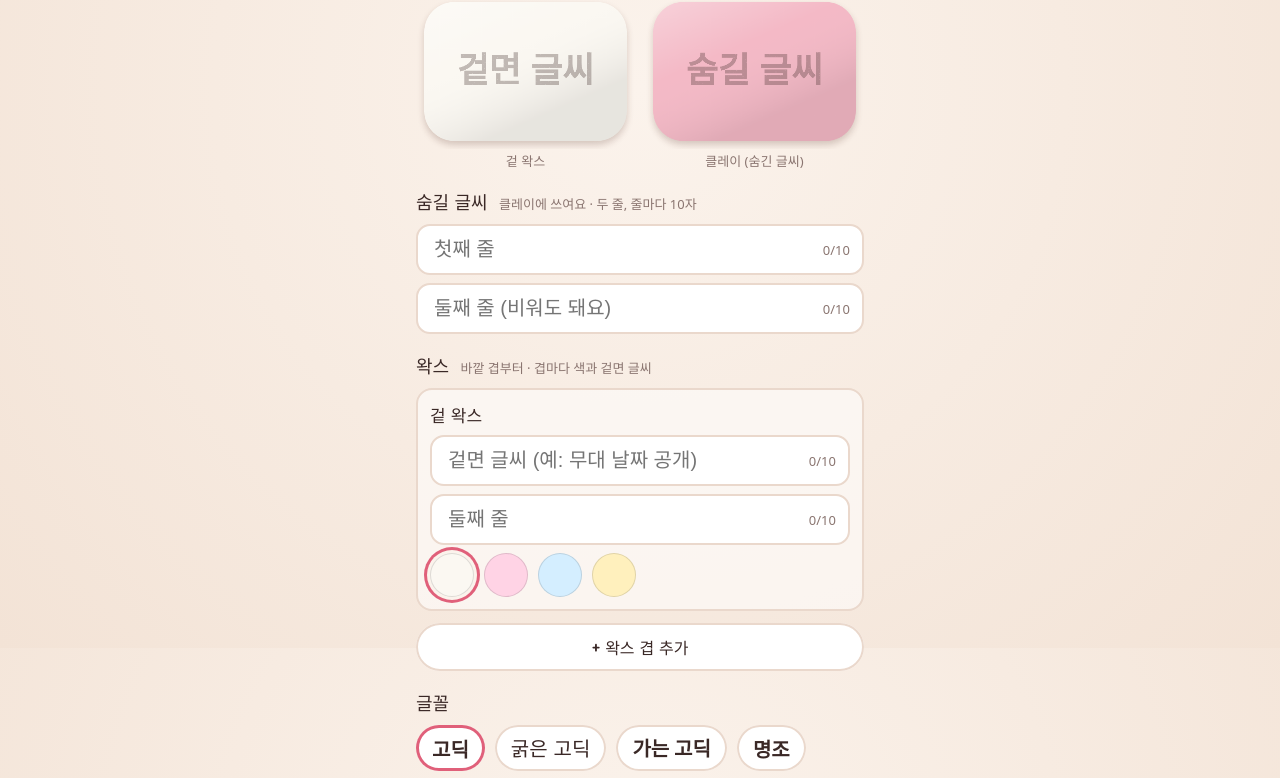
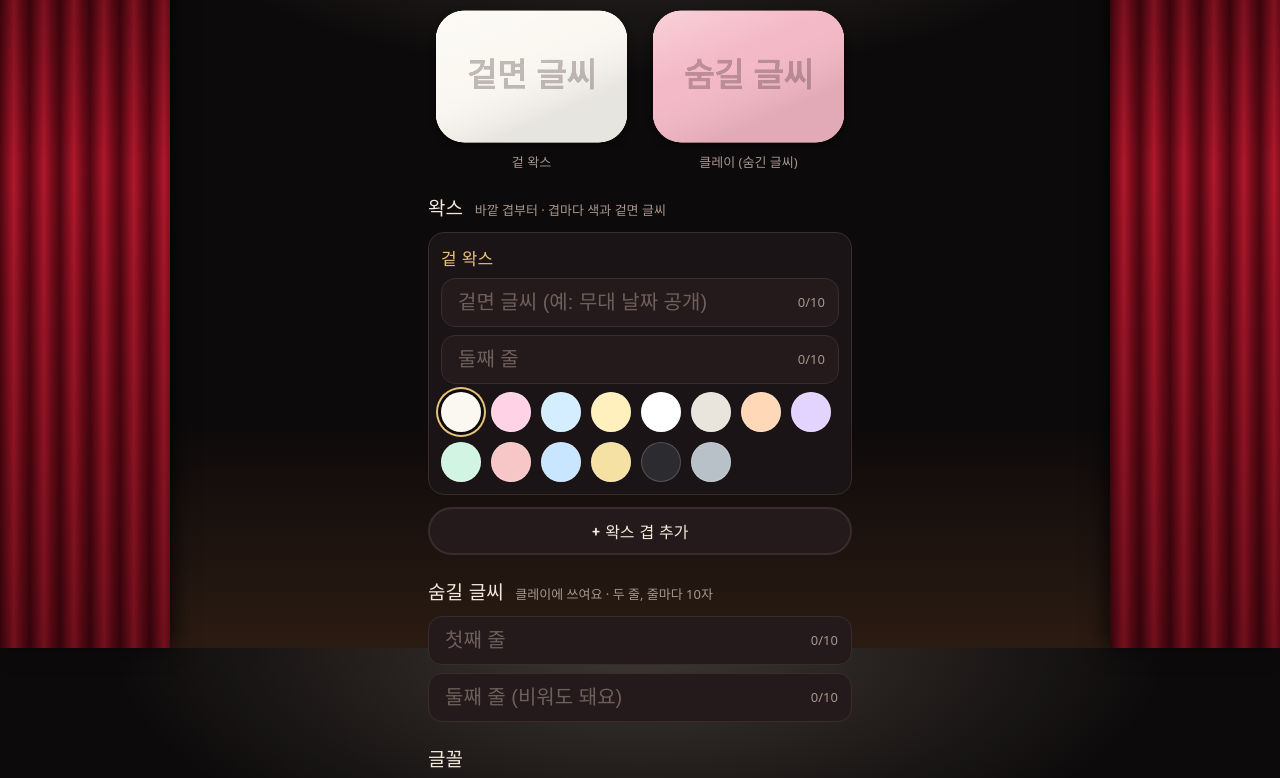
Before and after one commit to greeeneeer/waxMessage-web, a plain HTML site: page index.html in a window 1280 px wide. Shown: the part 152-930 px from the top of the page. Drawn offline with Linux system fonts and the light colour scheme; a web font is replaced by a local one.

Commit message:
버튼 동시·0.3배, 색 추가, 작성 화면 무대 테마
Co-Authored-By: Claude Opus 5.5 <noreply@anthropic.com>

```diff
--- a/index.html
+++ b/index.html
@@ -20,6 +20,8 @@
 </head>
 <body>
   <!-- 작성 화면 -->
+  <div class="curtain left" aria-hidden="true"></div>
+  <div class="curtain right" aria-hidden="true"></div>
   <main id="compose" class="compose">
     <header class="brand">
       <h1>왁뿌 비누</h1>
@@ -31,15 +33,15 @@
     <div id="previews" class="previews"></div>
 
     <section class="field">
+      <h2 class="field-title">왁스 <small>바깥 겹부터 · 겹마다 색과 겉면 글씨</small></h2>
+      <div id="layers" class="layers"></div>
+      <button id="addLayer" type="button" class="secondary add-layer">+ 왁스 겹 추가</button>
+    </section>
+
+    <section class="field">
       <label class="field-title" for="l1">숨길 글씨 <small>클레이에 쓰여요 · 두 줄, 줄마다 10자</small></label>
       <div class="line"><input id="l1" type="text" maxlength="10" autocomplete="off" placeholder="첫째 줄" /><span id="n1" class="count">0/10</span></div>
       <div class="line"><input id="l2" type="text" maxlength="10" autocomplete="off" placeholder="둘째 줄 (비워도 돼요)" /><span id="n2" class="count">0/10</span></div>
-    </section>
-
-    <section class="field">
-      <h2 class="field-title">왁스 <small>바깥 겹부터 · 겹마다 색과 겉면 글씨</small></h2>
-      <div id="layers" class="layers"></div>
-      <button id="addLayer" type="button" class="secondary add-layer">+ 왁스 겹 추가</button>
     </section>
 
     <section class="field">
--- a/src/compose.js
+++ b/src/compose.js
@@ -235,7 +235,7 @@ function drawSoapTop(cv, color, data, placeholder) {
   const r = w * (SOAP.r / SOAP.w) * 1.4;
 
   ctx.save();
-  ctx.shadowColor = 'rgba(80, 40, 30, 0.22)';
+  ctx.shadowColor = 'rgba(0, 0, 0, 0.6)';
   ctx.shadowBlur = 16;
   ctx.shadowOffsetY = 8;
   roundRect(ctx, x, y, w, h, r);
--- a/src/play.js
+++ b/src/play.js
@@ -24,10 +24,10 @@ const FINISH_AT = 0.9; // 왁스 넓이의 이만큼이 떨어지면 남은 것
 const HOLD_MS = 420; // 이만큼 누르고 있으면 '꾹'
 
 // 왁뿌 버튼: 크기(본 덩어리 대비), 자리 (덩어리보다 조금 아래, 카메라 쪽)
-const BTN_SCALE = 0.38;
+const BTN_SCALE = 0.3;
 const BTN_Y = -1.15;
 const BTN_Z = 2.0;
-const BTN_GAP_X = 0.84;
+const BTN_GAP_X = 0.68;
 const REVEAL_AT = 0.95; // 클레이 글씨 획의 이만큼이 드러나면 버튼이 올라온다
 
 const LUMP_Y = 0.35; // 덩어리가 떠 있는 높이
@@ -465,7 +465,7 @@ export async function startPlay(data) {
       group.position.set(x, FLOOR_Y - 1.2, BTN_Z);
       group.visible = false;
       scene.add(group);
-      const btn = { group, action, pressed: false, rise: -1, delay: i * 0.18, from: FLOOR_Y - 1.2 };
+      const btn = { group, action, pressed: false, rise: -1, delay: 0, from: FLOOR_Y - 1.2 };
       const clay = new THREE.Mesh(soapGeometry(), clayMat);
       clay.castShadow = clay.receiveShadow = true;
       clay.userData.button = btn;
--- a/src/share.js
+++ b/src/share.js
@@ -16,12 +16,32 @@ export const PALETTE = {
     ['#ffe08a', '레몬'],
     ['#c4d4ff', '하늘'],
     ['#f3e8d6', '우유'],
+    ['#ff9e80', '복숭아'],
+    ['#ffb347', '오렌지'],
+    ['#d7b8f3', '라벤더'],
+    ['#9ad3de', '청록'],
+    ['#a8d672', '라임'],
+    ['#c49a6c', '캐러멜'],
+    ['#8d6e63', '코코아'],
+    ['#f06292', '체리'],
+    ['#7986cb', '블루베리'],
+    ['#4f4f5a', '먹물'],
   ],
   wax: [
     ['#fbf8f2', '우유빛'],
     ['#ffd3e5', '분홍'],
     ['#d4eeff', '파랑'],
     ['#fff0bd', '노랑'],
+    ['#ffffff', '하양'],
+    ['#e9e4dc', '회색빛'],
+    ['#ffd8b8', '살구'],
+    ['#e3d4ff', '연보라'],
+    ['#d2f5e3', '민트'],
+    ['#f7c6c7', '장밋빛'],
+    ['#c8e6ff', '하늘'],
+    ['#f5e1a4', '꿀'],
+    ['#2b2b30', '검정'],
+    ['#b8c0c8', '은빛'],
   ],
   ink: [
     ['#3a2826', '초코'],
--- a/style.css
+++ b/style.css
@@ -1,12 +1,14 @@
 :root {
-  --bg: #fbf3ec;
-  --bg2: #f3e3d6;
-  --ink: #3a2826;
-  --muted: #8a7570;
-  --accent: #e0607a;
-  --accent-ink: #ffffff;
-  --card: #ffffff;
-  --line: #ead8cc;
+  /* 깨기 화면과 같은 무대 테마: 어두운 무대, 핀 조명, 빨간 커튼, 금빛 강조 */
+  --bg: #0d0a0b;
+  --ink: #f4e9da;
+  --muted: #a8968d;
+  --accent: #b3122b;
+  --accent-ink: #fff4e4;
+  --gold: #e7c27d;
+  --card: #1b1416;
+  --card2: #241a1c;
+  --line: #3b2b2b;
   --title: 'Jua', system-ui, sans-serif;
 }
 
@@ -15,11 +17,34 @@
 html, body {
   margin: 0;
   min-height: 100%;
-  background: radial-gradient(circle at 50% 30%, var(--bg) 0%, var(--bg2) 100%) fixed;
   color: var(--ink);
   font-family: system-ui, -apple-system, 'Apple SD Gothic Neo', sans-serif;
   -webkit-tap-highlight-color: transparent;
 }
+body {
+  /* 위에서 내리꽂는 핀 조명 + 바닥 쪽 마루 빛 */
+  background:
+    radial-gradient(ellipse 55% 38% at 50% 0%, rgba(255, 236, 205, 0.2), transparent 75%),
+    linear-gradient(180deg, transparent 72%, rgba(120, 72, 38, 0.28) 100%),
+    var(--bg);
+  background-attachment: fixed;
+}
+
+/* 양옆 빨간 커튼 */
+.curtain {
+  position: fixed;
+  top: 0;
+  bottom: 0;
+  width: clamp(12px, calc((100vw - 540px) / 2), 170px);
+  pointer-events: none;
+  z-index: 0;
+  background:
+    linear-gradient(180deg, rgba(0, 0, 0, 0.55), rgba(0, 0, 0, 0) 40%, rgba(0, 0, 0, 0.35)),
+    repeating-linear-gradient(90deg, #4e0610 0, #8e1022 9px, #b0182c 14px, #7a0c1b 22px, #4e0610 30px);
+}
+.curtain.left { left: 0; box-shadow: 6px 0 18px rgba(0, 0, 0, 0.6); }
+.curtain.right { right: 0; box-shadow: -6px 0 18px rgba(0, 0, 0, 0.6); }
+body.mode-play .curtain { display: none; }
 
 button {
   font: inherit;
@@ -31,8 +56,8 @@ button {
   cursor: pointer;
 }
 button:disabled { opacity: 0.4; cursor: default; }
-.primary { background: var(--accent); color: var(--accent-ink); }
-.secondary { background: var(--card); color: var(--ink); box-shadow: inset 0 0 0 2px var(--line); }
+.primary { background: var(--accent); color: var(--accent-ink); box-shadow: 0 6px 18px rgba(179, 18, 43, 0.35); }
+.secondary { background: var(--card2); color: var(--ink); box-shadow: inset 0 0 0 2px var(--line); }
 .ghost { background: transparent; color: var(--muted); }
 
 /* 모드 전환 */
@@ -43,29 +68,39 @@ body.mode-play { overflow: hidden; overscroll-behavior: none; background: #0d0a0
 
 /* 작성 화면 */
 .compose {
+  position: relative;
+  z-index: 1;
   max-width: 480px;
   margin: 0 auto;
-  padding: 24px 16px calc(32px + env(safe-area-inset-bottom));
+  padding: 28px 28px calc(36px + env(safe-area-inset-bottom));
 }
 .brand { text-align: center; }
-.brand h1 { font-family: var(--title); font-weight: 400; font-size: 34px; margin: 4px 0 6px; color: var(--accent); }
+.brand h1 {
+  font-family: var(--title);
+  font-weight: 400;
+  font-size: 36px;
+  margin: 4px 0 6px;
+  color: var(--gold);
+  text-shadow: 0 0 24px rgba(255, 220, 160, 0.35);
+}
 .brand p { margin: 0; color: var(--muted); line-height: 1.5; font-size: 15px; }
-.notice { background: #ffe3e3; border-radius: 12px; padding: 10px 14px; text-align: center; }
+.notice { background: #3a1418; color: var(--ink); border-radius: 12px; padding: 10px 14px; text-align: center; }
 
-.previews { display: grid; grid-template-columns: 1fr 1fr; gap: 10px; margin: 16px 0 8px; }
-.layers { display: flex; flex-direction: column; gap: 12px; }
-.layer-card { background: rgba(255, 255, 255, 0.55); border: 2px solid var(--line); border-radius: 16px; padding: 12px; }
-.layer-head { display: flex; justify-content: space-between; align-items: center; margin-bottom: 8px; }
-.layer-head b { font-family: var(--title); font-weight: 400; font-size: 17px; }
-.layer-head button { font-size: 14px; padding: 6px 12px; }
-.layer-card .swatches { margin-top: 4px; }
-.add-layer { width: 100%; margin-top: 12px; font-size: 16px; padding: 12px; }
+.previews { display: grid; grid-template-columns: 1fr 1fr; gap: 10px; margin: 18px 0 8px; }
 .previews figure { margin: 0; }
 .previews canvas { display: block; width: 100%; height: auto; }
 .previews figcaption { text-align: center; font-size: 13px; color: var(--muted); margin-top: 2px; }
 
-.field { margin: 18px 0; }
-.field-title { display: block; font-family: var(--title); font-weight: 400; font-size: 18px; margin: 0 0 8px; }
+.layers { display: flex; flex-direction: column; gap: 12px; }
+.layer-card { background: var(--card); border: 1px solid var(--line); border-radius: 16px; padding: 12px; }
+.layer-head { display: flex; justify-content: space-between; align-items: center; margin-bottom: 8px; }
+.layer-head b { font-family: var(--title); font-weight: 400; font-size: 17px; color: var(--gold); }
+.layer-head button { font-size: 14px; padding: 6px 12px; }
+.layer-card .swatches { margin-top: 4px; }
+.add-layer { width: 100%; margin-top: 12px; font-size: 16px; padding: 12px; }
+
+.field { margin: 22px 0; }
+.field-title { display: block; font-family: var(--title); font-weight: 400; font-size: 19px; margin: 0 0 10px; color: var(--ink); }
 .field-title small { font-family: system-ui, sans-serif; font-size: 13px; color: var(--muted); margin-left: 6px; }
 
 .line { position: relative; margin-bottom: 8px; }
@@ -73,33 +108,34 @@ body.mode-play { overflow: hidden; overscroll-behavior: none; background: #0d0a0
   width: 100%;
   font-size: 20px;
   padding: 12px 64px 12px 16px;
-  border: 2px solid var(--line);
+  border: 1px solid var(--line);
   border-radius: 14px;
-  background: var(--card);
+  background: var(--card2);
   color: var(--ink);
   outline: none;
 }
-.line input:focus { border-color: var(--accent); }
+.line input::placeholder { color: #6f5f5a; }
+.line input:focus { border-color: var(--gold); box-shadow: 0 0 0 3px rgba(231, 194, 125, 0.18); }
 .count { position: absolute; right: 14px; top: 50%; transform: translateY(-50%); color: var(--muted); font-size: 13px; }
 
 .chips, .swatches { display: flex; flex-wrap: wrap; gap: 10px; }
 .chips button {
   font-size: 20px;
   padding: 8px 16px;
-  background: var(--card);
+  background: var(--card2);
   color: var(--ink);
-  box-shadow: inset 0 0 0 2px var(--line);
+  box-shadow: inset 0 0 0 1px var(--line);
 }
-.chips button.on { box-shadow: inset 0 0 0 3px var(--accent); }
+.chips button.on { box-shadow: inset 0 0 0 2px var(--gold); color: var(--gold); }
 .swatches button {
-  width: 44px;
-  height: 44px;
+  width: 40px;
+  height: 40px;
   padding: 0;
-  box-shadow: inset 0 0 0 1px rgba(0, 0, 0, 0.12);
+  box-shadow: inset 0 0 0 1px rgba(255, 255, 255, 0.18);
 }
-.swatches button.on { box-shadow: inset 0 0 0 1px rgba(0, 0, 0, 0.12), 0 0 0 3px var(--bg), 0 0 0 6px var(--accent); }
+.swatches button.on { box-shadow: 0 0 0 3px var(--bg), 0 0 0 5px var(--gold); }
 
-.actions { display: flex; flex-direction: column; gap: 10px; margin-top: 26px; }
+.actions { display: flex; flex-direction: column; gap: 10px; margin-top: 30px; }
 .link {
   width: 100%;
   font-size: 13px;
@@ -109,34 +145,11 @@ body.mode-play { overflow: hidden; overscroll-behavior: none; background: #0d0a0
   background: transparent;
   color: var(--muted);
 }
-.toast { min-height: 1.4em; margin: 0; text-align: center; color: var(--accent); font-family: var(--title); }
+.toast { min-height: 1.4em; margin: 0; text-align: center; color: var(--gold); font-family: var(--title); }
 
 /* 깨기 화면 */
 .play { position: fixed; inset: 0; }
 #scene { display: block; width: 100%; height: 100%; touch-action: none; }
-.hint {
-  position: absolute;
-  left: 0; right: 0;
-  top: calc(20px + env(safe-area-inset-top));
-  margin: 0;
-  text-align: center;
-  font-family: var(--title);
-  font-size: 22px;
-  line-height: 1.4;
-  pointer-events: none;
-  transition: opacity 0.6s;
-}
-.hint small { font-family: system-ui, sans-serif; font-size: 13px; color: var(--muted); }
-.hint.gone { opacity: 0; }
-.mute {
-  position: absolute;
-  right: 16px;
-  bottom: calc(16px + env(safe-area-inset-bottom));
-  width: 48px; height: 48px;
-  padding: 0;
-  font-size: 22px;
-  background: rgba(255, 255, 255, 0.7);
-}
 .loading {
   position: absolute; inset: 0;
   display: grid; place-items: center;
@@ -145,16 +158,3 @@ body.mode-play { overflow: hidden; overscroll-behavior: none; background: #0d0a0
   transition: opacity 0.4s;
 }
 .loading.gone { opacity: 0; pointer-events: none; }
-.done {
-  position: absolute;
-  left: 16px; right: 16px;
-  bottom: calc(24px + env(safe-area-inset-bottom));
-  text-align: center;
-  opacity: 0;
-  transform: translateY(20px);
-  pointer-events: none;
-  transition: opacity 0.5s, transform 0.5s;
-}
-.done.show { opacity: 1; transform: none; pointer-events: auto; }
-.done-title { font-family: var(--title); font-size: 30px; color: var(--accent); margin: 0 0 12px; }
-.done-buttons { display: flex; gap: 10px; justify-content: center; }
```
